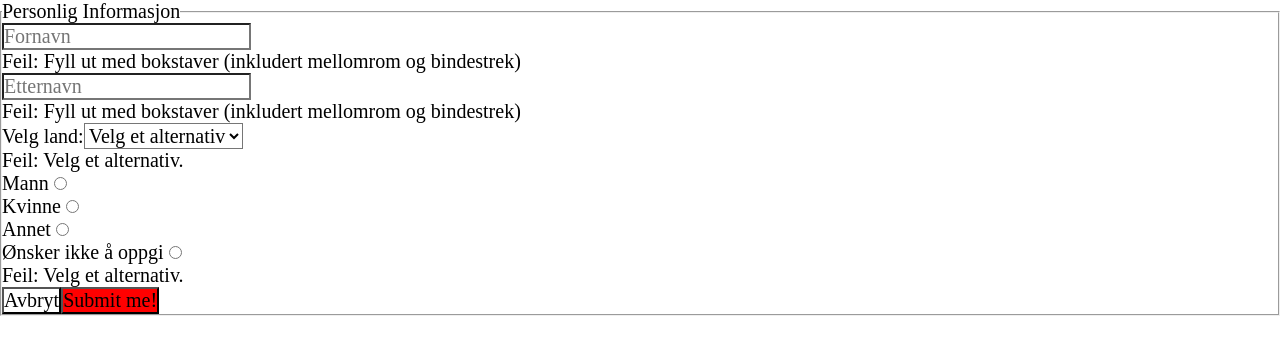
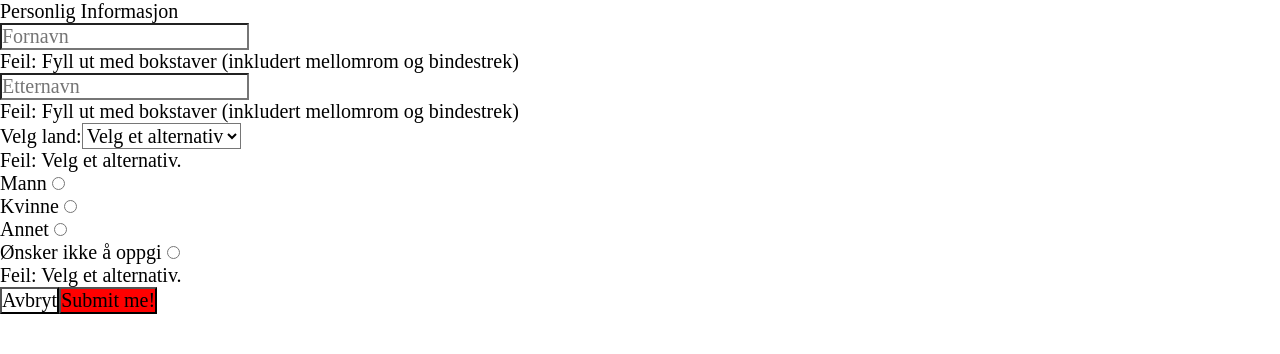
Before and after one commit to 0mar0mrani/form, a React (Vite) app: page / in a window 1280 px wide. Shown: the top 354 px of the page. Built offline with nearby package versions, Linux system fonts and the light colour scheme.

Commit message:
Removed border from fieldset

```diff
--- a/src/css/reset.css
+++ b/src/css/reset.css
@@ -9,3 +9,7 @@ input, select, button {
 	color: inherit;
 	background: inherit;
 }
+
+fieldset {
+	border: none;
+}
```
